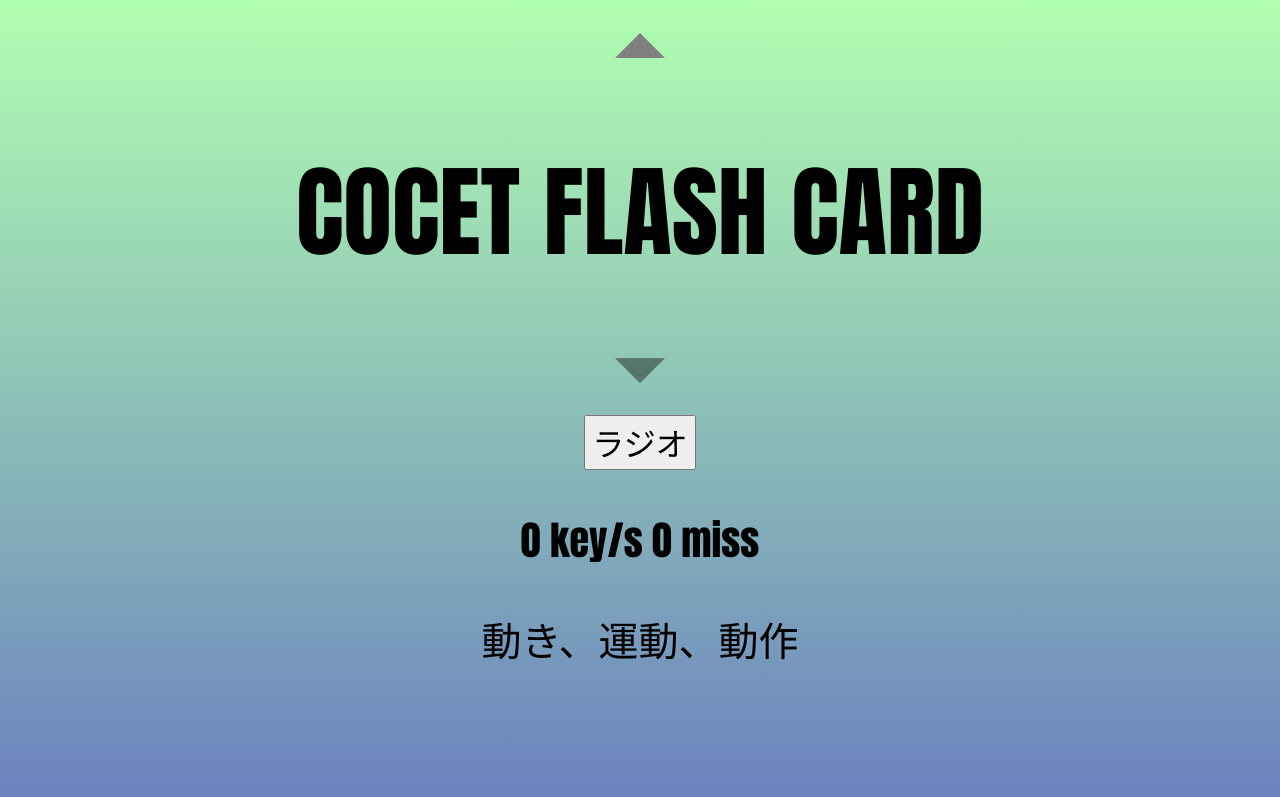
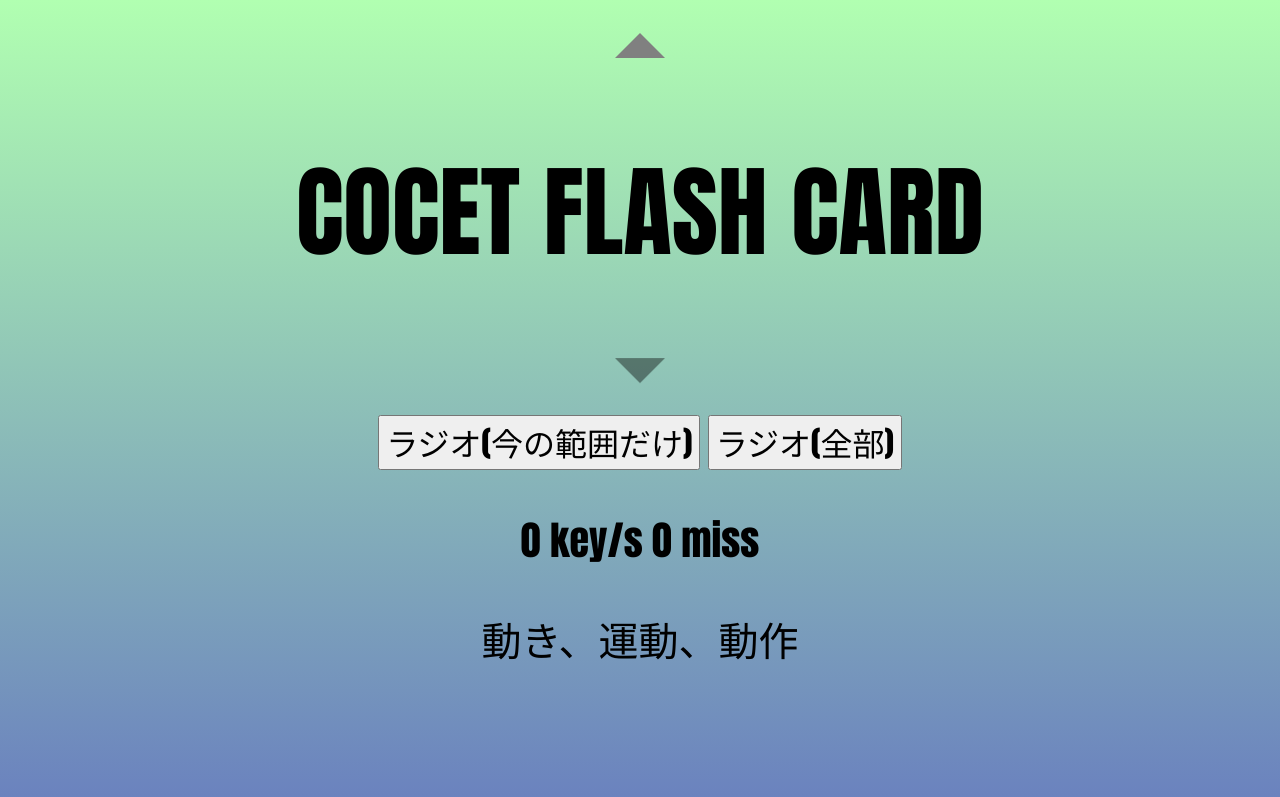
Before and after one commit to 6666dustry/cocet-flashcard, a SvelteKit app: page / in a window 1280 px wide. Shown: the top 797 px of the page. Built offline with nearby package versions, Linux system fonts and the light colour scheme; a web font is replaced by a local one.

Commit message:
loop play

```diff
--- a/src/routes/+page.svelte
+++ b/src/routes/+page.svelte
@@ -42,7 +42,47 @@
 			};
 		}
 		loop();
-	}}>ラジオ</button
+	}}>ラジオ(今の範囲だけ)</button
+>
+<button
+	on:click={async () => {
+		const allWords = (await import('../assets/words/1-200.json')).words;
+		let min = 201,
+			max = 400;
+		let can = true;
+		while (can) {
+			try {
+				allWords.concat((await import(`../assets/words/${min}-${max}.json`)).words);
+				min += 200;
+				max += 200;
+			} catch (error) {
+				can = false;
+			}
+		}
+
+		let index = 0;
+		let word = true;
+		/**
+		 * Infinity loop of speaking.
+		 */
+		function loop() {
+			const uttr = speak(allWords[index][word ? 'word' : 'translation'], {
+				lang: word ? 'en-US' : 'ja-JP',
+				pitch: 1.5
+			});
+			uttr.onend = () => {
+				word = !word;
+				if (word) {
+					index++;
+					if (index >= allWords.length) {
+						index = 0;
+					}
+				}
+				loop();
+			};
+		}
+		loop();
+	}}>ラジオ(全部)</button
 >
 <Short />
 <Words />
```
